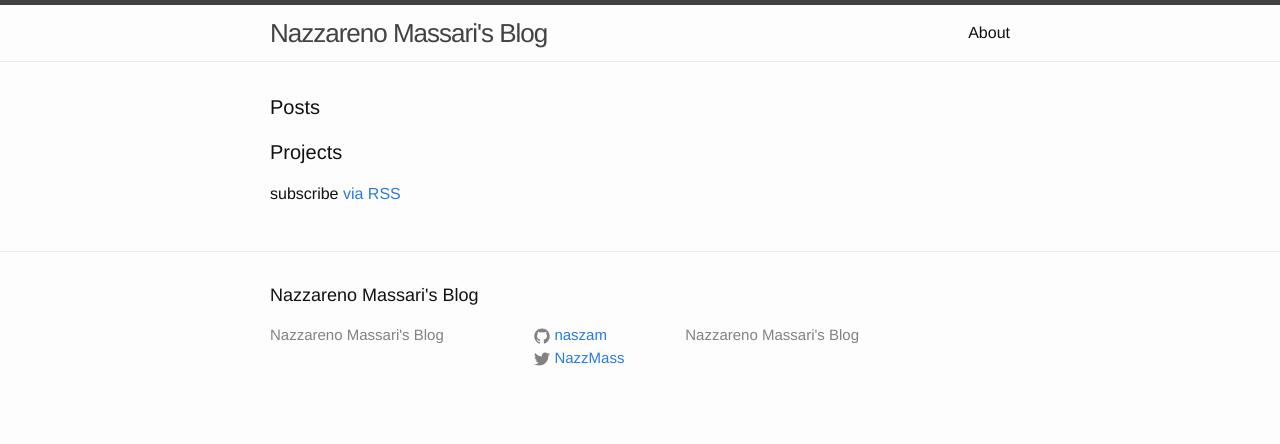
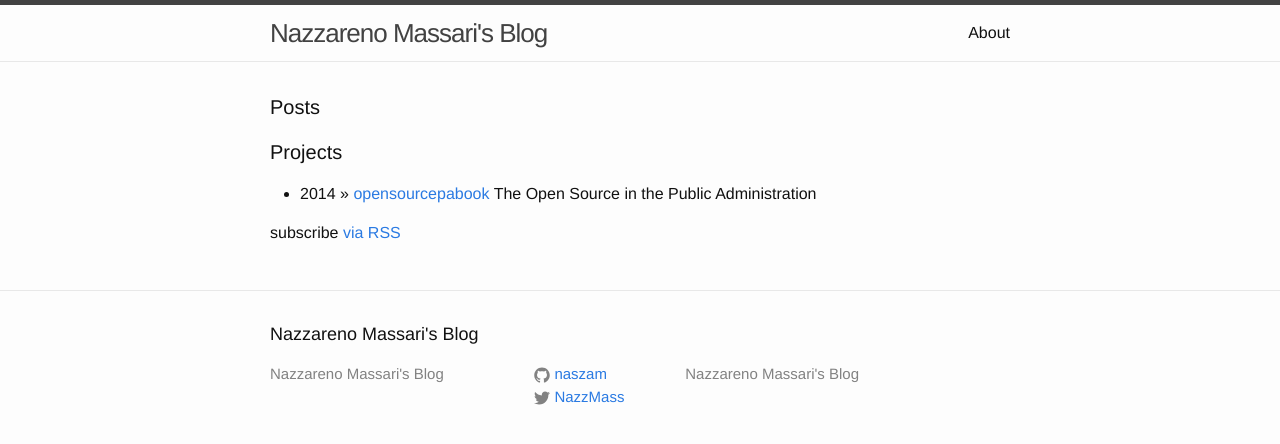
Before and after one commit to naszam/naszam-blog, a Jekyll site: the page built from index.html, in a window 1280 px wide. Shown: the top 444 px of the page. Built offline with Jekyll 4.4.1, drawn with Linux system fonts in a browser that asks for light colours.

Commit message:
add opensourcepabook project

```diff
--- a/index.html
+++ b/index.html
@@ -20,18 +20,9 @@ layout: default
 
   <h1 class="page-heading">Projects</h1>
 
-  <ul class="post-list">
-    {% for post in site.posts %}
-      <li>
-        <span class="post-meta">{{ post.date | date: "%b %-d, %Y" }}</span>
-
-        <h2>
-          <a class="post-link" href="{{ post.url | prepend: site.baseurl }}">{{ post.title }}</a>
-        </h2>
-      </li>
-    {% endfor %}
-  </ul>
-
+    <ul class="posts">
+      <li><span>2014</span> &raquo; <a href="https://github.com/naszam/opensourcepabook">opensourcepabook</a> The Open Source in the Public Administration</li>
+    </ul>
 
   <p class="rss-subscribe">subscribe <a href="{{ "/feed.xml" | prepend: site.baseurl }}">via RSS</a></p>
 
```
